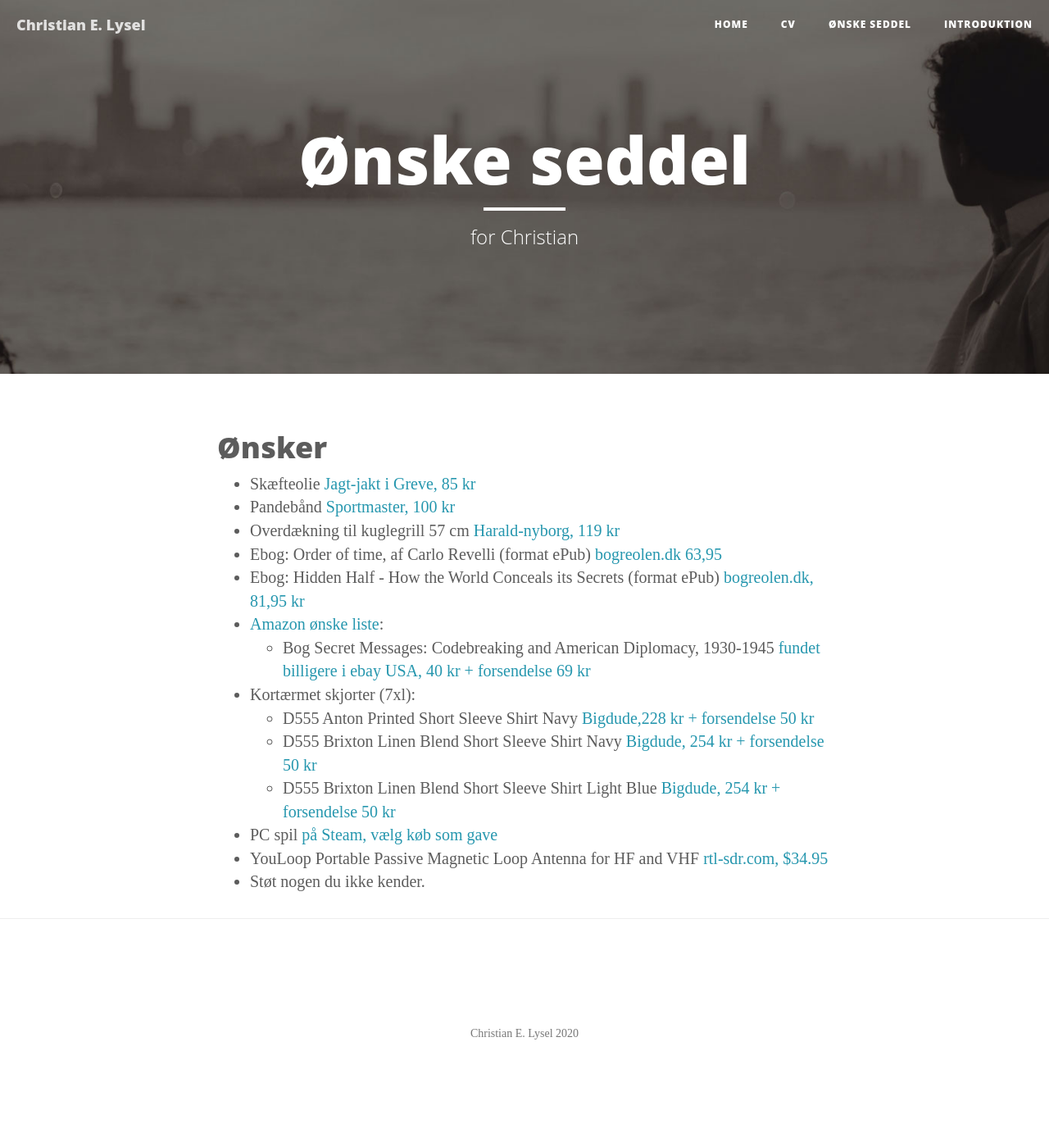
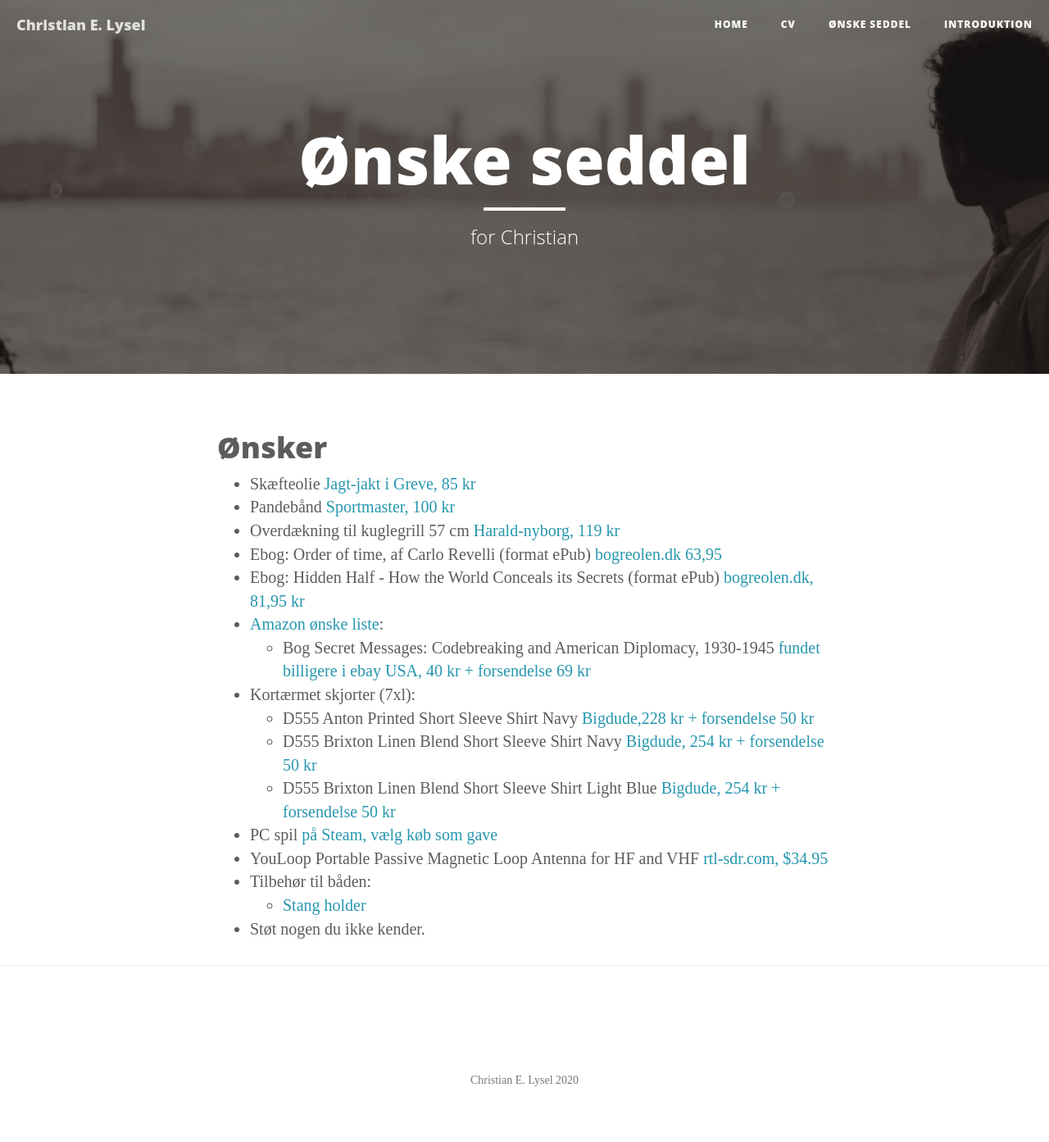
Before and after one commit to clysel/christian.lysel.net, a Jekyll site: the page built from gave.markdown, in a window 1280 px wide. Shown: the whole page at 82% size. Built offline with Jekyll 4.4.1, drawn with Linux system fonts in a browser that asks for light colours; before the commit the page ends 1336 px from its top, so only the background shows below that.

Commit message:
Update gave.markdown

```diff
--- a/gave.markdown
+++ b/gave.markdown
@@ -19,4 +19,6 @@ header-img: "img/about-bg.jpg"
    * D555 Brixton Linen Blend Short Sleeve Shirt Light Blue [Bigdude, 254 kr + forsendelse 50 kr](https://www.bigdudeclothing.co.uk/d555-brixton-linen-blend-short-sleeve-shirt-light-blue/)
  * PC spil [på Steam, vælg køb som gave](https://store.steampowered.com/wishlist/profiles/76561197993716838/#sort=order)
  * YouLoop Portable Passive Magnetic Loop Antenna for HF and VHF [rtl-sdr.com, $34.95](https://www.rtl-sdr.com/buy-rtl-sdr-dvb-t-dongles/?add-to-cart=41564)
+ * Tilbehør til båden:
+   * [Stang holder](https://www.biltema.dk/fritid/fiskeri/fiskerivarktoj/stangholder-2000037268)
  * Støt nogen du ikke kender.
```
